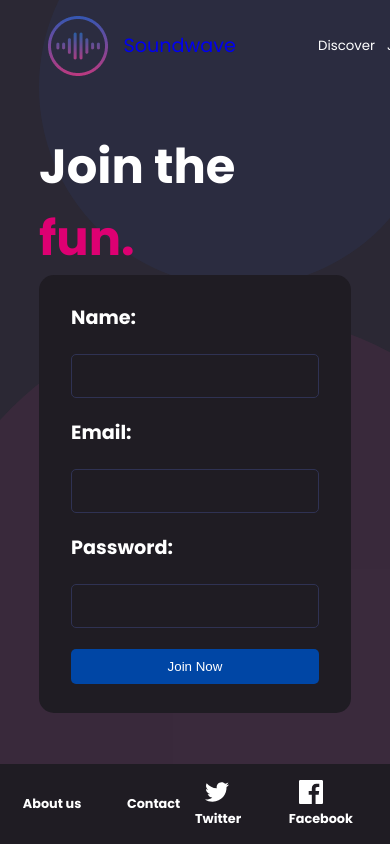
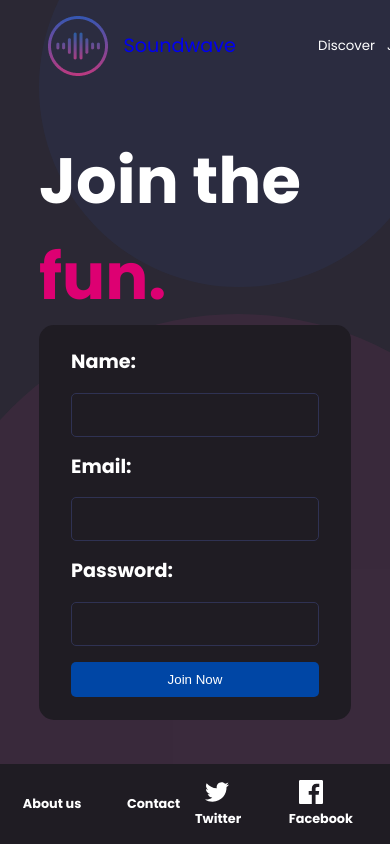
Before and after one commit to project-assigments-p2-singulaars/soundwave-xavimrg, an Angular app: page /joinPage in a window 390 px wide. Built offline with nearby package versions, Linux system fonts and the light colour scheme.

Commit message:
styles 99%

```diff
--- a/src/app/join-page/join-page.component.html
+++ b/src/app/join-page/join-page.component.html
@@ -2,7 +2,7 @@
 <main>
   <div class="allJoinContainer">
     <div class="joinContainerText">
-      <h1 class="white">Join the <span>fun.</span></h1>
+      <h1 class="white">Join the <strong>fun.</strong></h1>
     </div>
 
     <div class="containerForm">
--- a/src/app/join-page/join-page.component.scss
+++ b/src/app/join-page/join-page.component.scss
@@ -5,6 +5,7 @@ main{
     align-items: center;
     height: 100vh
 }
+
 
 .allJoinContainer{
     width: 70vw;
@@ -16,11 +17,13 @@ main{
     width: 50%;
     display: flex;
     flex-direction: row;
+
 }
 
 
 .containerForm{
     width: 50%;
+    height: 50%;
 }
 
 h1 {
@@ -28,9 +31,10 @@ h1 {
     font-family: 'Poppins-Bold';
 }
 .white{
-    margin-right: 10px;
+    font-size: 4rem;
 }
-span{
+
+strong{
     color: #DD0072;
 
 
@@ -74,14 +78,18 @@ span{
 .allJoinContainer{
     width: 80vw;
     flex-direction: column;
+    height: 100vh;
 
     .containerForm{
         width: 100%;
+        height: 80%;
     }
 
     .joinContainerText{
         width: 100%;
+        height: 50%;
         flex-direction: column;
+        justify-content: flex-end
 
     }
 }}
--- a/src/app/signing-form/signing-form.component.scss
+++ b/src/app/signing-form/signing-form.component.scss
@@ -1,5 +1,5 @@
 form {
-    height: 50vh;
+    height: 45vh;
     border-radius: 15px;
     display: flex;
     flex-direction: column;
@@ -42,5 +42,5 @@ label {
 @media (max-width: 430px) {
     form {
         padding: 0.5rem 2rem;
-    }
-}
+
+}}
```
